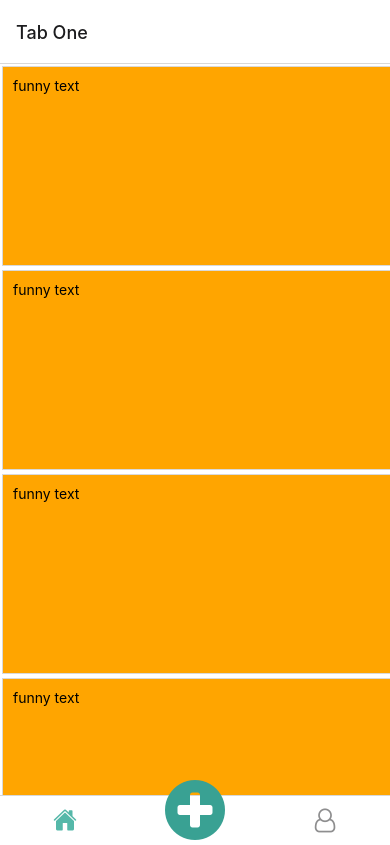
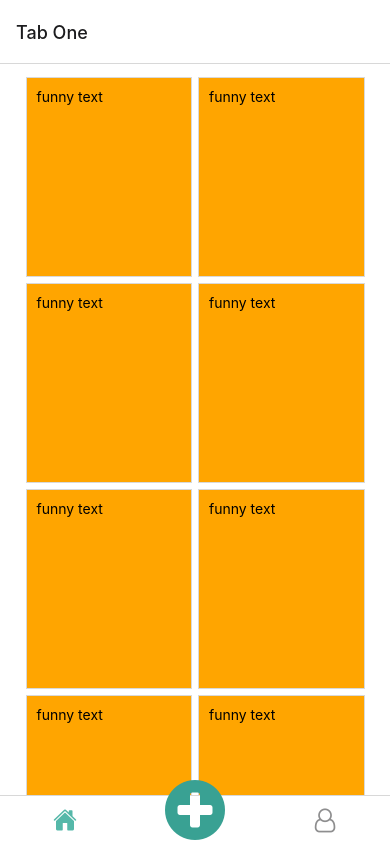
Before and after one commit to justbediego/takeaway, a React Native app in the folder app/: screen /TabOne in a window 390 px wide. Built offline with nearby package versions, Linux system fonts and the light colour scheme; what expo-linking would draw is missing.

Commit message:
fixed the styles

```diff
--- a/app/screens/TabOneScreen.js
+++ b/app/screens/TabOneScreen.js
@@ -7,8 +7,8 @@ import ItemBox from "../components/ItemBox";
 export default function TabOneScreen({navigation}) {
     return (
         <View style={styles.container}>
-            <ScrollView style={styles.itemBoxContainer}
-                        showsVerticalScrollIndicator={false} contentContainerStyle={styles.itemBoxContainer}>
+            <ScrollView showsVerticalScrollIndicator={false}
+                        contentContainerStyle={styles.itemBoxContainer}>
                 <ItemBox style={styles.itemBox}></ItemBox>
                 <ItemBox style={styles.itemBox}></ItemBox>
                 <ItemBox style={styles.itemBox}></ItemBox>
@@ -36,11 +36,13 @@ const styles = StyleSheet.create({
     },
     itemBoxContainer: {
         flexWrap:'wrap',
-        flexDirection: 'row'
+        flexDirection: 'row',
+        justifyContent:'center',
+        margin: 10
     },
     itemBox: {
         flexBasis: '45%',
-        margin: 2,
+        margin: 3,
         backgroundColor: 'orange',
     }
 });
```
